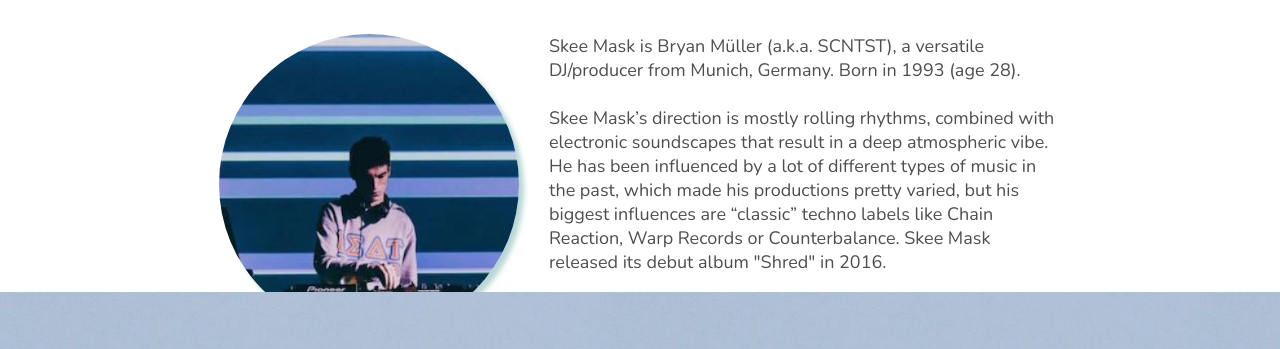
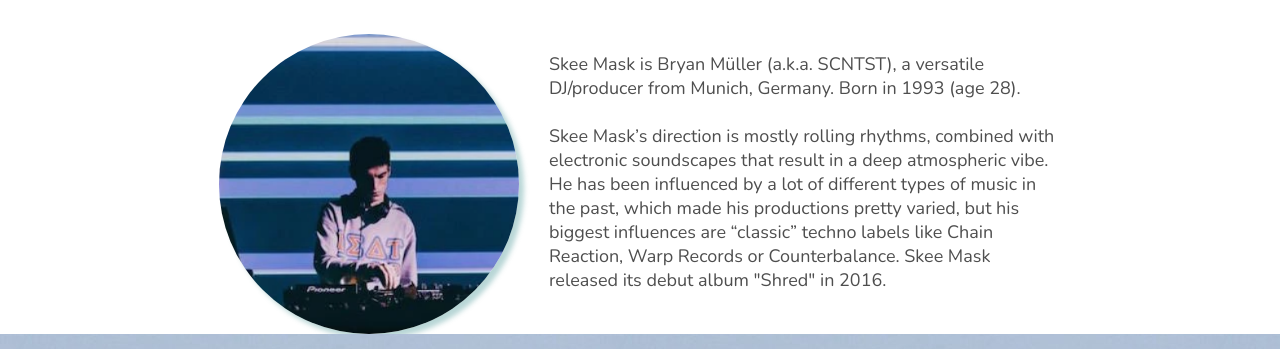
Before and after one commit to toritora/skeemaskfansite, a plain HTML site: page about.html in a window 1280 px wide. Shown: the part 444-793 px from the top of the page. Drawn offline with nearby package versions, Linux system fonts and the light colour scheme; a web font is replaced by a local one.

Commit message:
Update styles.css

```diff
--- a/styles.css
+++ b/styles.css
@@ -90,8 +90,11 @@ html, body {
     font-size: 2.5em;
 }
 
+.content-about {
+    display:flex;
+}
+
 .about-artist-image {
-    float: left;
     height: 300px;
     width: 300px;
     margin-right: 30px;
@@ -132,6 +135,7 @@ html, body {
     max-width: 40px;
     max-height: 40px;
 }
+
 
 .btn {
     text-align: center;
```
